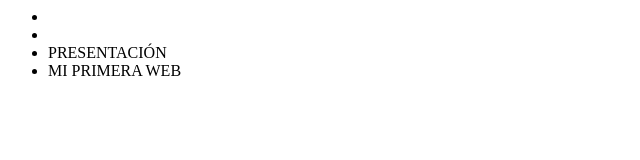
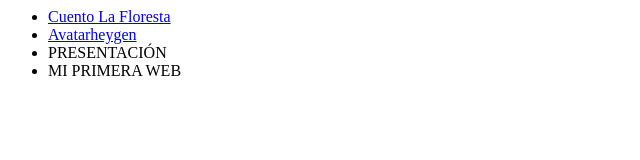
Before and after one commit to alexiagoty21/Cuaderno-de-clase, a plain HTML site: page index.html in a window 1280 px wide. Shown: the whole page, without its empty margins (0-640 px from the left). Drawn offline with Linux system fonts and the light colour scheme.

Commit message:
Update index.html

```diff
--- a/index.html
+++ b/index.html
@@ -4,8 +4,8 @@
   </head>
     <body>
       <ul>
-      <li> <a href="Cuento La Floresta.html"></a></li>
-      <li><a href="Avatarheygen.html"></a></li>
+      <li> <a href="Cuento La Floresta.html"> Cuento La Floresta</a></li>
+      <li><a href="Avatarheygen.html"> Avatarheygen</a></li>
       <li>PRESENTACIÓN</li>
       <li>MI PRIMERA WEB</li>
       </ul>
```
